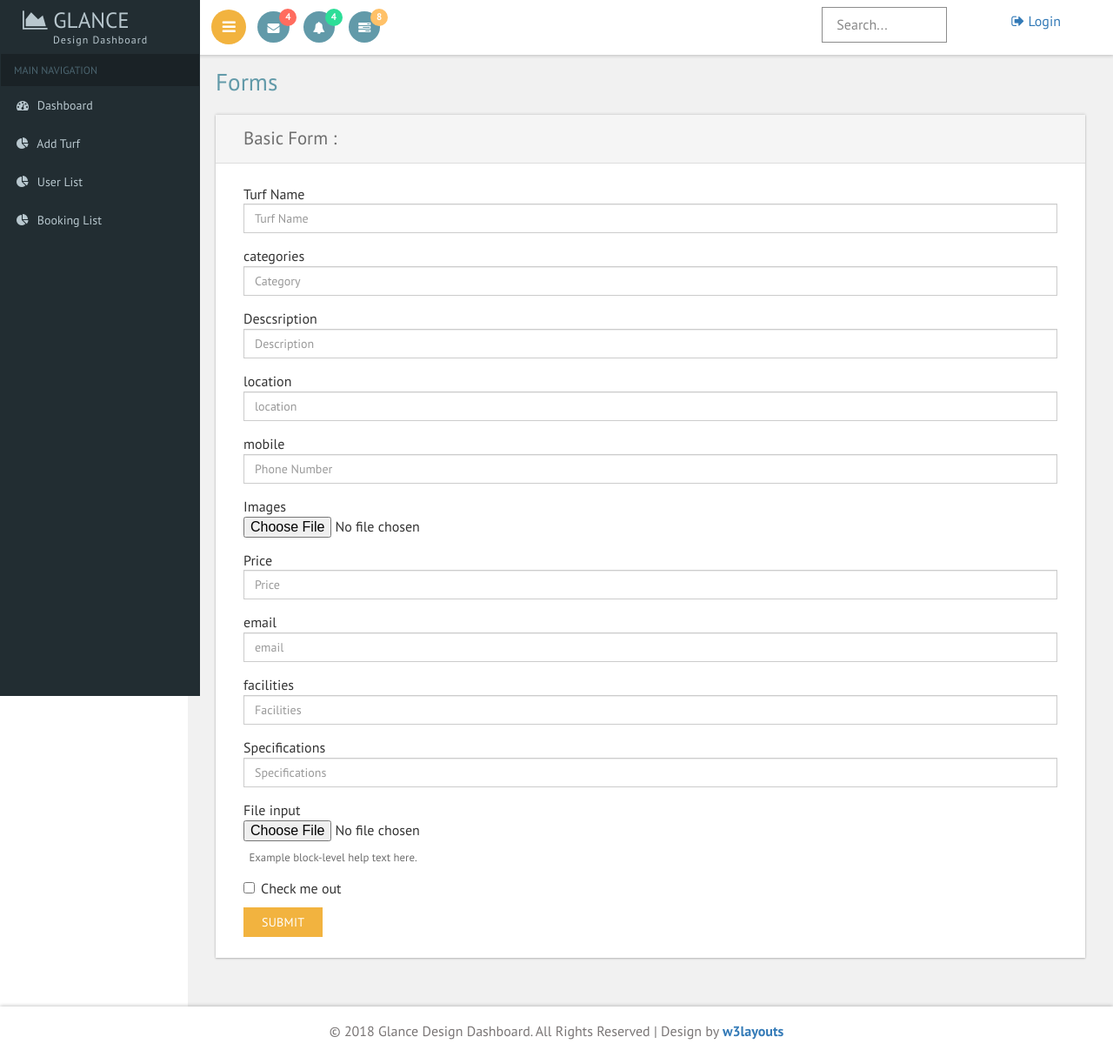
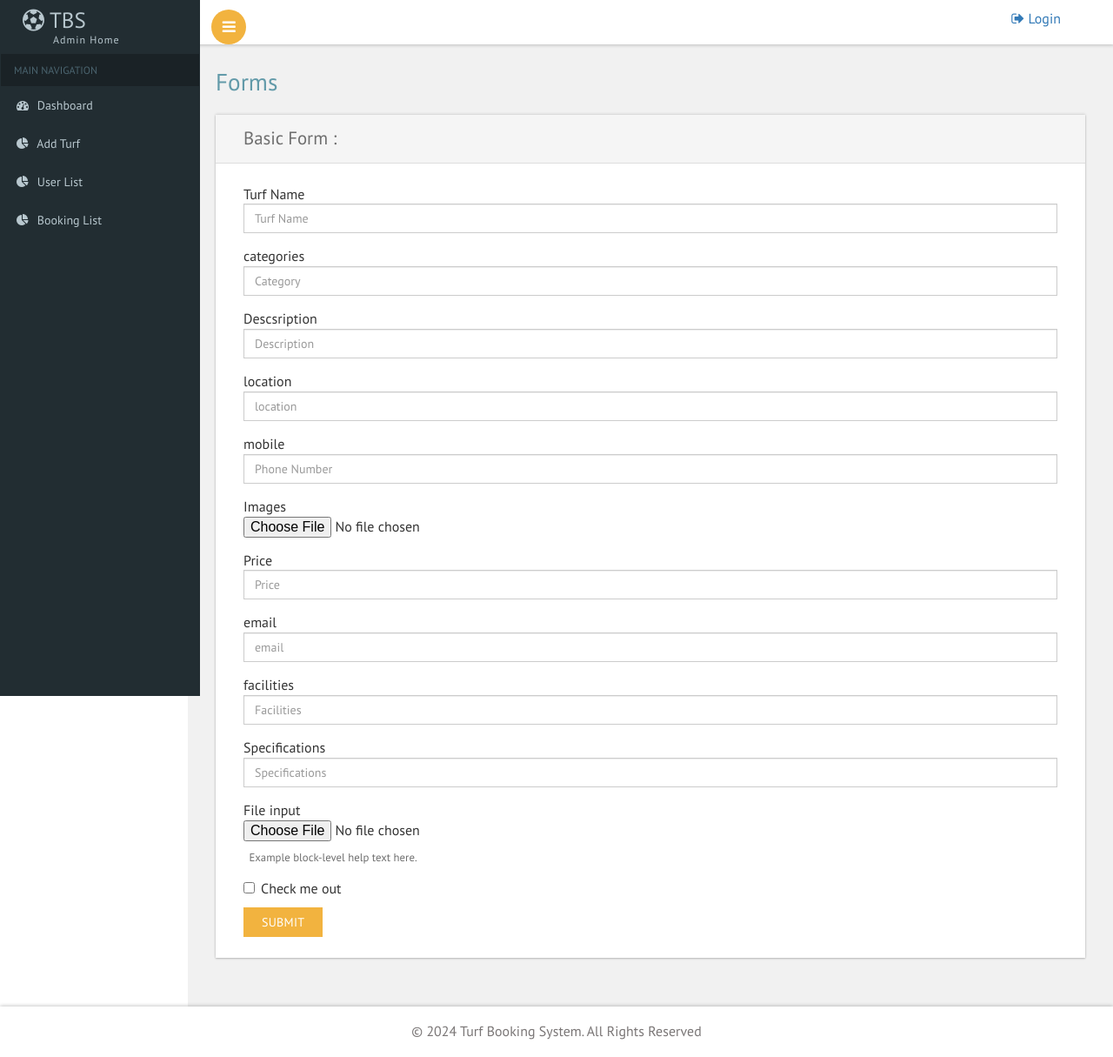
Before and after one commit to thejasreerajup/Turf-Booking-System, a Django app: page /addturf/ in a window 1280 px wide. Shown: the whole page at 87% size. Run offline with Django 3.2, Linux system fonts and the light colour scheme; some libraries are stand-ins or nearby versions; grey boxes are pictures that could not be loaded.

Commit message:
header_fixed

```diff
--- a/template/addturf.html
+++ b/template/addturf.html
@@ -7,11 +7,10 @@ License URL: http://creativecommons.org/licenses/by/3.0/
 <!DOCTYPE HTML>
 <html>
 <head>
-<title>Glance Design Dashboard an Admin Panel Category Flat Bootstrap Responsive Website Template | Forms :: w3layouts</title>
+<title>Add Turf | Turf Booking System</title>
 <meta name="viewport" content="width=device-width, initial-scale=1">
 <meta http-equiv="Content-Type" content="text/html; charset=utf-8" />
-<meta name="keywords" content="Glance Design Dashboard Responsive web template, Bootstrap Web Templates, Flat Web Templates, Android Compatible web template,
-SmartPhone Compatible web template, free WebDesigns for Nokia, Samsung, LG, SonyEricsson, Motorola web design" />
+<meta name="keywords" content="Admin Home Page | Turf Booking System, footbal, cricket, turf, Booking" />
 <script type="application/x-javascript"> addEventListener("load", function() { setTimeout(hideURLbar, 0); }, false); function hideURLbar(){ window.scrollTo(0,1); } </script>
 <link rel="stylesheet" href="https://cdnjs.cloudflare.com/ajax/libs/font-awesome/4.7.0/css/font-awesome.min.css">
 <!-- Bootstrap Core CSS -->
@@ -56,7 +55,7 @@ SmartPhone Compatible web template, free WebDesigns for Nokia, Samsung, LG, Sony
             <span class="icon-bar"></span>
             <span class="icon-bar"></span>
             </button>
-            <a class="navbar-brand" href="index.html"><span class="fa fa-area-chart"></span> Glance<span class="dashboard_text">Design Dashboard</span></a>
+            <a class="navbar-brand" href="/adminindex"><span class="fa fa-futbol-o"></span> TBS<span class="dashboard_text">Admin Home</span></a>
           </div>
           <div class="collapse navbar-collapse" id="bs-example-navbar-collapse-1">
 
@@ -124,142 +123,10 @@ SmartPhone Compatible web template, free WebDesigns for Nokia, Samsung, LG, Sony
 		<!-- header-starts -->
 		<div class="sticky-header header-section ">
 			<div class="header-left">
-
 				<!--toggle button start-->
 				<button id="showLeftPush"><i class="fa fa-bars"></i></button>
 				<!--toggle button end-->
 				<div class="profile_details_left"><!--notifications of menu start -->
-					<ul class="nofitications-dropdown">
-						<li class="dropdown head-dpdn">
-							<a href="#" class="dropdown-toggle" data-toggle="dropdown" aria-expanded="false"><i class="fa fa-envelope"></i><span class="badge">4</span></a>
-							<ul class="dropdown-menu">
-								<li>
-									<div class="notification_header">
-										<h3>You have 3 new messages</h3>
-									</div>
-								</li>
-								<li><a href="#">
-								   <div class="user_img"><img src="/static/images1/1.jpg" alt=""></div>
-								   <div class="notification_desc">
-									<p>Lorem ipsum dolor amet</p>
-									<p><span>1 hour ago</span></p>
-									</div>
-								   <div class="clearfix"></div>
-								</a></li>
-								<li class="odd"><a href="#">
-									<div class="user_img"><img src="/static/images1/4.jpg" alt=""></div>
-								   <div class="notification_desc">
-									<p>Lorem ipsum dolor amet </p>
-									<p><span>1 hour ago</span></p>
-									</div>
-								  <div class="clearfix"></div>
-								</a></li>
-								<li><a href="#">
-								   <div class="user_img"><img src="/static/images1/3.jpg" alt=""></div>
-								   <div class="notification_desc">
-									<p>Lorem ipsum dolor amet </p>
-									<p><span>1 hour ago</span></p>
-									</div>
-								   <div class="clearfix"></div>
-								</a></li>
-								<li>
-									<div class="notification_bottom">
-										<a href="#">See all messages</a>
-									</div>
-								</li>
-							</ul>
-						</li>
-						<li class="dropdown head-dpdn">
-							<a href="#" class="dropdown-toggle" data-toggle="dropdown" aria-expanded="false"><i class="fa fa-bell"></i><span class="badge blue">4</span></a>
-							<ul class="dropdown-menu">
-								<li>
-									<div class="notification_header">
-										<h3>You have 3 new notification</h3>
-									</div>
-								</li>
-								<li><a href="#">
-									<div class="user_img"><img src="/static/images1/4.jpg" alt=""></div>
-								   <div class="notification_desc">
-									<p>Lorem ipsum dolor amet</p>
-									<p><span>1 hour ago</span></p>
-									</div>
-								  <div class="clearfix"></div>
-								 </a></li>
-								 <li class="odd"><a href="#">
-									<div class="user_img"><img src="/static/images1/1.jpg" alt=""></div>
-								   <div class="notification_desc">
-									<p>Lorem ipsum dolor amet </p>
-									<p><span>1 hour ago</span></p>
-									</div>
-								   <div class="clearfix"></div>
-								 </a></li>
-								 <li><a href="#">
-									<div class="user_img"><img src="/static/images1/3.jpg" alt=""></div>
-								   <div class="notification_desc">
-									<p>Lorem ipsum dolor amet </p>
-									<p><span>1 hour ago</span></p>
-									</div>
-								   <div class="clearfix"></div>
-								 </a></li>
-								 <li>
-									<div class="notification_bottom">
-										<a href="#">See all notifications</a>
-									</div>
-								</li>
-							</ul>
-						</li>
-						<li class="dropdown head-dpdn">
-							<a href="#" class="dropdown-toggle" data-toggle="dropdown" aria-expanded="false"><i class="fa fa-tasks"></i><span class="badge blue1">8</span></a>
-							<ul class="dropdown-menu">
-								<li>
-									<div class="notification_header">
-										<h3>You have 8 pending task</h3>
-									</div>
-								</li>
-								<li><a href="#">
-									<div class="task-info">
-										<span class="task-desc">Database update</span><span class="percentage">40%</span>
-										<div class="clearfix"></div>
-									</div>
-									<div class="progress progress-striped active">
-										<div class="bar yellow" style="width:40%;"></div>
-									</div>
-								</a></li>
-								<li><a href="#">
-									<div class="task-info">
-										<span class="task-desc">Dashboard done</span><span class="percentage">90%</span>
-									   <div class="clearfix"></div>
-									</div>
-									<div class="progress progress-striped active">
-										 <div class="bar green" style="width:90%;"></div>
-									</div>
-								</a></li>
-								<li><a href="#">
-									<div class="task-info">
-										<span class="task-desc">Mobile App</span><span class="percentage">33%</span>
-										<div class="clearfix"></div>
-									</div>
-								   <div class="progress progress-striped active">
-										 <div class="bar red" style="width: 33%;"></div>
-									</div>
-								</a></li>
-								<li><a href="#">
-									<div class="task-info">
-										<span class="task-desc">Issues fixed</span><span class="percentage">80%</span>
-									   <div class="clearfix"></div>
-									</div>
-									<div class="progress progress-striped active">
-										 <div class="bar  blue" style="width: 80%;"></div>
-									</div>
-								</a></li>
-								<li>
-									<div class="notification_bottom">
-										<a href="#">See all pending tasks</a>
-									</div>
-								</li>
-							</ul>
-						</li>
-					</ul>
 					<div class="clearfix"> </div>
 				</div>
 				<!--notification menu end -->
@@ -268,24 +135,13 @@ SmartPhone Compatible web template, free WebDesigns for Nokia, Samsung, LG, Sony
 			<div class="header-right">
 
 
-				<!--search-box-->
-				<div class="search-box">
-					<form class="input">
-						<input class="sb-search-input input__field--madoka" placeholder="Search..." type="search" id="input-31" />
-						<label class="input__label" for="input-31">
-							<svg class="graphic" width="100%" height="100%" viewBox="0 0 404 77" preserveAspectRatio="none">
-								<path d="m0,0l404,0l0,77l-404,0l0,-77z"/>
-							</svg>
-						</label>
-					</form>
-				</div><!--//end-search-box-->
 
 				<div class="profile_details">
 					<ul>
 						<li class="dropdown profile_details_drop">
 							<a href="#" class="dropdown-toggle" data-toggle="dropdown" aria-expanded="false">
-								<div class="profile_img">
-									<!-- <span class="prfil-img"><img src="/static/images1/2.jpg" alt=""> </span>
+								<!-- <div class="profile_img">
+									<span class="prfil-img"><img src="/static/images1/2.jpg" alt=""> </span>
 									<div class="user-name">
 										<p>Admin Name</p>
 										<span>Administrator</span>
@@ -304,7 +160,7 @@ SmartPhone Compatible web template, free WebDesigns for Nokia, Samsung, LG, Sony
 							<center>
 									<span class="prfil-img">
 										{% if request.session.id %}
-				 						<li> <a href="/adminlogin/"><i class="fa fa-sign-out"></i> Logout</a> </li>
+				 						<li> <a href="/adminlogout/"><i class="fa fa-sign-out"></i> Logout</a> </li>
 				 						{% else %}
 				 						<li> <a href="#"><i class="fa fa-sign-out"></i> Login</a> </li>
 							 			{% endif %}
@@ -749,7 +605,7 @@ SmartPhone Compatible web template, free WebDesigns for Nokia, Samsung, LG, Sony
 		</div>
 		<!--footer-->
 		<div class="footer">
-		   <p>&copy; 2018 Glance Design Dashboard. All Rights Reserved | Design by <a href="https://w3layouts.com/" target="_blank">w3layouts</a></p>
+		   <p>&copy; 2024 Turf Booking System. All Rights Reserved</p>
 	   </div>
         <!--//footer-->
 	</div>
```
